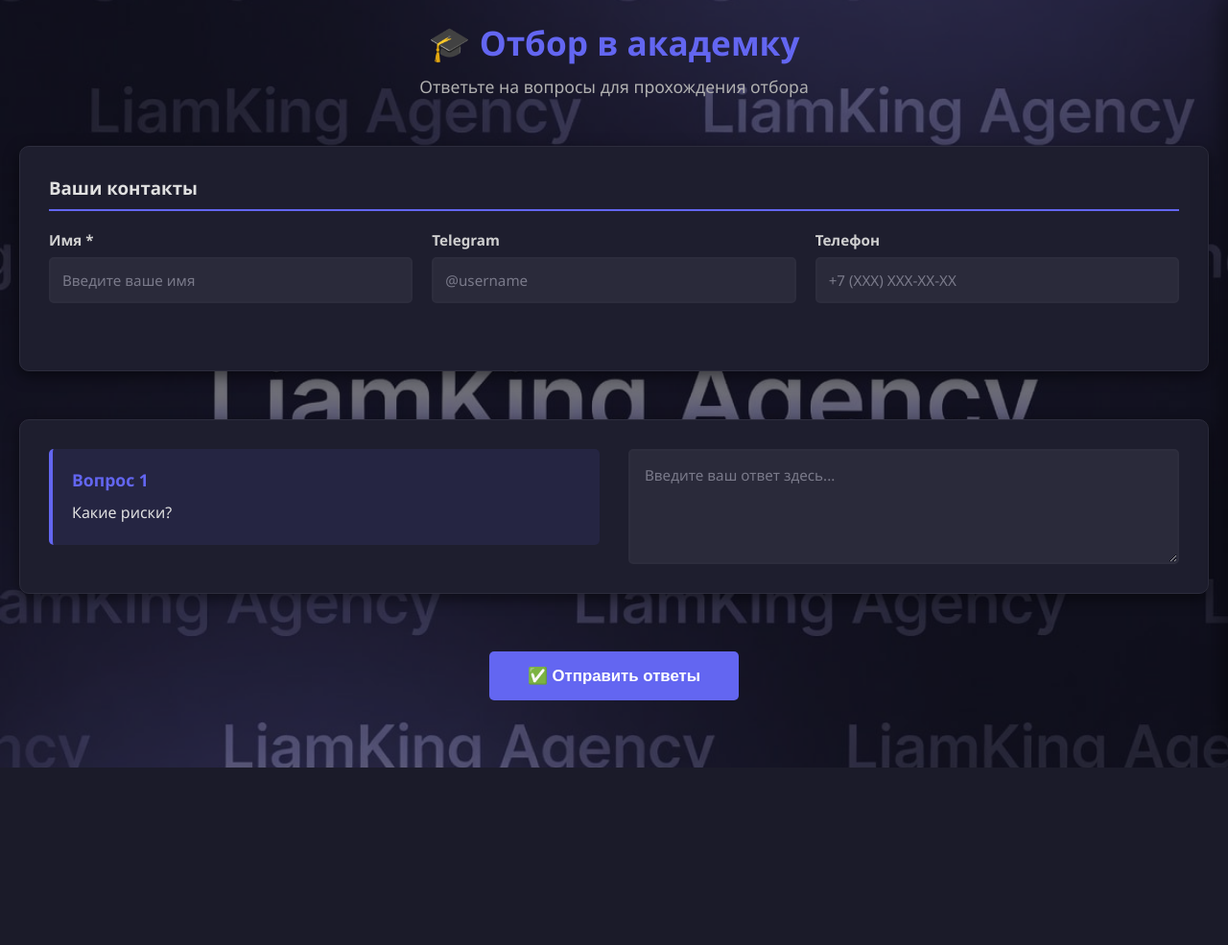
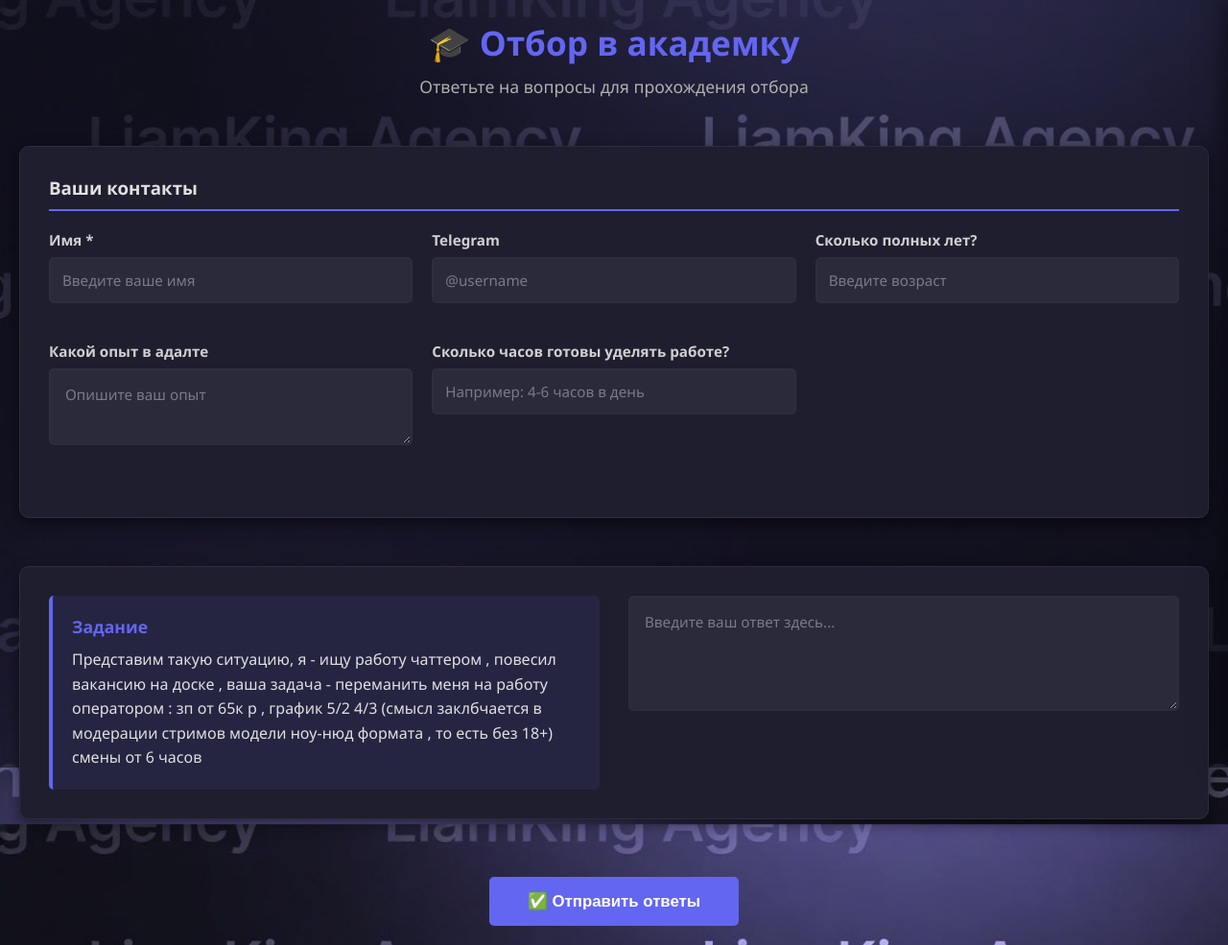
Before and after one commit to rahmanovamirdev-maker/ray-squad-app, a Flask app: page /guest-selection in a window 1280 px wide. Shown: the whole page at 96% size. Before the commit the page ends 800 px from the top, so only its background shows below. Run offline with Flask 3, Linux system fonts and the light colour scheme; data comes from the database, SQL or seed files in the repository.

Commit message:
Обновление гостевых анкет: добавлены поля возраст и опыт, изменены вопросы

```diff
--- a/app.py
+++ b/app.py
@@ -100,7 +100,9 @@ class GuestAnswer(db.Model):
     user_id = db.Column(db.Integer, db.ForeignKey('user.id'))
     guest_name = db.Column(db.String(100), nullable=False)
     guest_tg = db.Column(db.String(100))
-    guest_phone = db.Column(db.String(20))
+    guest_age = db.Column(db.String(10))  # Сколько полных лет?
+    guest_adult_exp = db.Column(db.String(500))  # Какой опыт в адалте
+    guest_work_hours = db.Column(db.String(200))  # Сколько часов готовы уделять работе?
     question_id = db.Column(db.Integer, db.ForeignKey('selection_question.id'), nullable=False)
     answer_text = db.Column(db.String(5000), nullable=False)
     submitted_at = db.Column(db.DateTime, default=moscow_now)
@@ -113,7 +115,9 @@ class GuestAnswer(db.Model):
             'user_id': self.user_id,
             'guest_name': self.guest_name,
             'guest_tg': self.guest_tg,
-            'guest_phone': self.guest_phone,
+            'guest_age': self.guest_age,
+            'guest_adult_exp': self.guest_adult_exp,
+            'guest_work_hours': self.guest_work_hours,
             'question_id': self.question_id,
             'question_text': question.question_text if question else '',
             'answer_text': self.answer_text,
@@ -285,10 +289,26 @@ with app.app_context():
                 db.session.commit()
                 print("[MIGRATION] Столбец guest_tg добавлен успешно")
             if 'guest_phone' not in cols:
+                # Этот столбец депрецирован, но добавляем за совместимость
                 print("[MIGRATION] Добавляю столбец guest_phone в таблицу guest_answer...")
                 db.session.execute(text("ALTER TABLE guest_answer ADD COLUMN guest_phone VARCHAR(20)"))
                 db.session.commit()
                 print("[MIGRATION] Столбец guest_phone добавлен успешно")
+            if 'guest_age' not in cols:
+                print("[MIGRATION] Добавляю столбец guest_age в таблицу guest_answer...")
+                db.session.execute(text("ALTER TABLE guest_answer ADD COLUMN guest_age VARCHAR(10)"))
+                db.session.commit()
+                print("[MIGRATION] Столбец guest_age добавлен успешно")
+            if 'guest_adult_exp' not in cols:
+                print("[MIGRATION] Добавляю столбец guest_adult_exp в таблицу guest_answer...")
+                db.session.execute(text("ALTER TABLE guest_answer ADD COLUMN guest_adult_exp VARCHAR(500)"))
+                db.session.commit()
+                print("[MIGRATION] Столбец guest_adult_exp добавлен успешно")
+            if 'guest_work_hours' not in cols:
+                print("[MIGRATION] Добавляю столбец guest_work_hours в таблицу guest_answer...")
+                db.session.execute(text("ALTER TABLE guest_answer ADD COLUMN guest_work_hours VARCHAR(200)"))
+                db.session.commit()
+                print("[MIGRATION] Столбец guest_work_hours добавлен успешно")
             if 'approved' not in cols:
                 print("[MIGRATION] Добавляю столбец approved в таблицу guest_answer...")
                 db.session.execute(text("ALTER TABLE guest_answer ADD COLUMN approved BOOLEAN DEFAULT 0"))
@@ -376,7 +396,7 @@ with app.app_context():
         question_count = SelectionQuestion.query.count()
         if question_count == 0:
             # Добавляем первый вопрос
-            q1 = SelectionQuestion(question_text='Какие риски?', order=1)
+            q1 = SelectionQuestion(question_text='Представим такую ситуацию, я - ищу работу чаттером , повесил вакансию на доске , ваша задача - переманить меня на работу оператором : зп от 65к р , график 5/2 4/3 (смысл заклбчается в модерации стримов модели ноу-нюд формата , то есть без 18+) смены от 6 часов', order=1)
             db.session.add(q1)
             db.session.commit()
     except Exception as e:
@@ -1234,19 +1254,22 @@ def submit_guest_answer():
             user_id = session['user_id']
             print(f"[DEBUG] User ID из сессии: {user_id}")
 
-        print(f"[DEBUG] Создаю GuestAnswer с данными:")
+        print(f"[DEBUG] Сохраняю GuestAnswer с данными:")
         print(f"  - user_id: {user_id}")
         print(f"  - guest_name: {data.get('guest_name')}")
         print(f"  - guest_tg: {data.get('guest_tg')}")
-        print(f"  - guest_phone: {data.get('guest_phone')}")
+        print(f"  - guest_age: {data.get('guest_age')}")
+        print(f"  - guest_adult_exp: {data.get('guest_adult_exp')}")
+        print(f"  - guest_work_hours: {data.get('guest_work_hours')}")
         print(f"  - question_id: {data.get('question_id')}")
         print(f"  - answer_text: {data.get('answer_text')}")
-
         answer = GuestAnswer(
             user_id=user_id,
             guest_name=data.get('guest_name', ''),
             guest_tg=data.get('guest_tg', ''),
-            guest_phone=data.get('guest_phone', ''),
+            guest_age=data.get('guest_age', ''),
+            guest_adult_exp=data.get('guest_adult_exp', ''),
+            guest_work_hours=data.get('guest_work_hours', ''),
             question_id=data.get('question_id'),
             answer_text=data.get('answer_text', '')
         )
--- a/templates/admin.html
+++ b/templates/admin.html
@@ -1676,7 +1676,9 @@
                             <div class="meta">
                                 <span><strong>От:</strong> ${answer.guest_name}</span>
                                 <span><strong>TG:</strong> ${answer.guest_tg || '-'}</span>
-                                <span><strong>Телефон:</strong> ${answer.guest_phone || '-'}</span>
+                                <span><strong>Возраст:</strong> ${answer.guest_age || '-'}</span>
+                                <span><strong>Опыт в адалте:</strong> ${answer.guest_adult_exp || '-'}</span>
+                                <span><strong>Часы работы:</strong> ${answer.guest_work_hours || '-'}</span>
                                 <span><strong>Дата:</strong> ${answer.submitted_at}</span>
                             </div>
                             <h4>Вопрос:</h4>
--- a/templates/guest_selection.html
+++ b/templates/guest_selection.html
@@ -439,15 +439,25 @@
                 <div class="form-row">
                     <div class="form-group">
                         <label for="guest_name">Имя *</label>
-                        <input type="text" id="guest_name" placeholder="Введите ваше имя" {% if current_user %}value="{{ current_user.username }}" readonly{% endif %} required>
+                        <input type="text" id="guest_name" placeholder="Введите ваше имя" {% if current_user and not current_user.can_submit %}disabled style="opacity: 0.6; cursor: not-allowed;"{% endif %} required>
                     </div>
                     <div class="form-group">
                         <label for="guest_tg">Telegram</label>
                         <input type="text" id="guest_tg" placeholder="@username" {% if current_user and not current_user.can_submit %}disabled style="opacity: 0.6; cursor: not-allowed;"{% endif %}>
                     </div>
                     <div class="form-group">
-                        <label for="guest_phone">Телефон</label>
-                        <input type="tel" id="guest_phone" placeholder="+7 (XXX) XXX-XX-XX" {% if current_user and not current_user.can_submit %}disabled style="opacity: 0.6; cursor: not-allowed;"{% endif %}>
+                        <label for="guest_age">Сколько полных лет?</label>
+                        <input type="text" id="guest_age" placeholder="Введите возраст" {% if current_user and not current_user.can_submit %}disabled style="opacity: 0.6; cursor: not-allowed;"{% endif %}>
+                    </div>
+                </div>
+                <div class="form-row">
+                    <div class="form-group">
+                        <label for="guest_adult_exp">Какой опыт в адалте</label>
+                        <textarea id="guest_adult_exp" placeholder="Опишите ваш опыт" style="min-height: 80px; padding: 15px; border: 2px solid #2d2d3d; border-radius: 5px; background: #2a2a3a; color: #e0e0e0; font-family: inherit; resize: vertical;" {% if current_user and not current_user.can_submit %}disabled style="opacity: 0.6; cursor: not-allowed;"{% endif %}></textarea>
+                    </div>
+                    <div class="form-group">
+                        <label for="guest_work_hours">Сколько часов готовы уделять работе?</label>
+                        <input type="text" id="guest_work_hours" placeholder="Например: 4-6 часов в день" {% if current_user and not current_user.can_submit %}disabled style="opacity: 0.6; cursor: not-allowed;"{% endif %}>
                     </div>
                 </div>
             </div>
@@ -468,7 +478,7 @@
                 {% for question in questions %}
                 <div class="question-card">
                     <div class="question-text">
-                        <h4>Вопрос {{ loop.index }}</h4>
+                        <h4>{% if loop.index == 1 %}Задание{% else %}Вопрос {{ loop.index }}{% endif %}</h4>
                         <p>{{ question.question_text }}</p>
                     </div>
                     <div class="answer-input">
@@ -508,7 +518,9 @@
         async function submitAllAnswers() {
             const guestName = document.getElementById('guest_name').value.trim();
             const guestTg = document.getElementById('guest_tg').value.trim();
-            const guestPhone = document.getElementById('guest_phone').value.trim();
+            const guestAge = document.getElementById('guest_age').value.trim();
+            const guestAdultExp = document.getElementById('guest_adult_exp').value.trim();
+            const guestWorkHours = document.getElementById('guest_work_hours').value.trim();
             const messageDiv = document.getElementById('messageDiv');
             const submitBtn = document.querySelector('.btn-submit');
 
@@ -552,7 +564,9 @@
                     console.log('Отправляю ответ:', {
                         guest_name: guestName,
                         guest_tg: guestTg,
-                        guest_phone: guestPhone,
+                        guest_age: guestAge,
+                        guest_adult_exp: guestAdultExp,
+                        guest_work_hours: guestWorkHours,
                         question_id: item.questionId,
                         answer_text: item.answer
                     });
@@ -563,7 +577,9 @@
                         body: JSON.stringify({
                             guest_name: guestName,
                             guest_tg: guestTg,
-                            guest_phone: guestPhone,
+                            guest_age: guestAge,
+                            guest_adult_exp: guestAdultExp,
+                            guest_work_hours: guestWorkHours,
                             question_id: item.questionId,
                             answer_text: item.answer
                         })
@@ -604,6 +620,9 @@
                 } catch (err) {
                     console.error('Ошибка блокировки:', err);
                 }
+
+                // Показываем всплывающее окно
+                alert('Ждите, скоро Администрация ответит Вам в чат');
 
                 messageDiv.className = 'message success';
                 messageDiv.innerHTML = 'Успех! Отправлено ' + successCount + ' ответов. <button onclick="openChat()" style="margin-left: 10px; padding: 8px 15px; background: #6366f1; color: white; border: none; border-radius: 8px; cursor: pointer; font-weight: 500;">💬 Открыть чат</button>';
```
